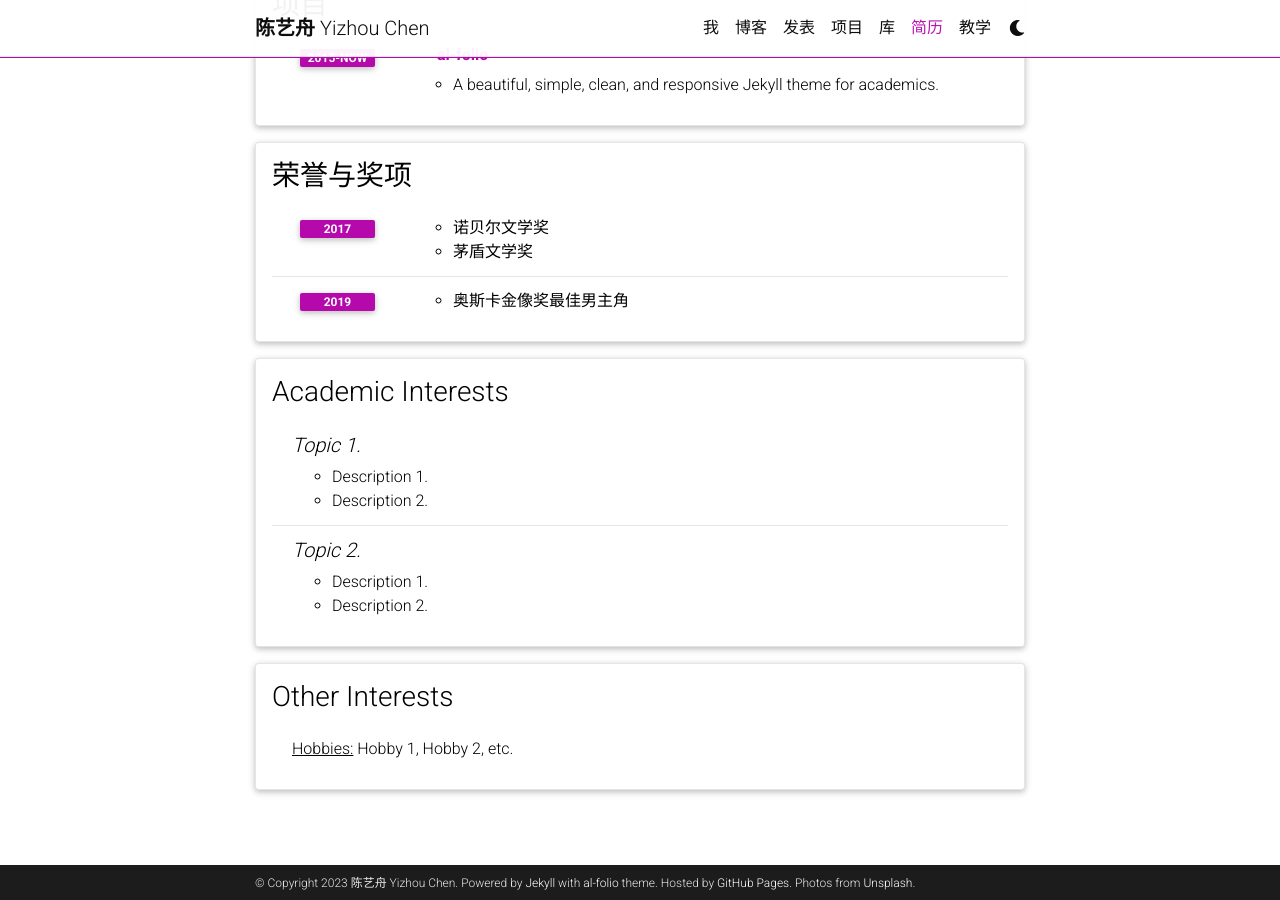
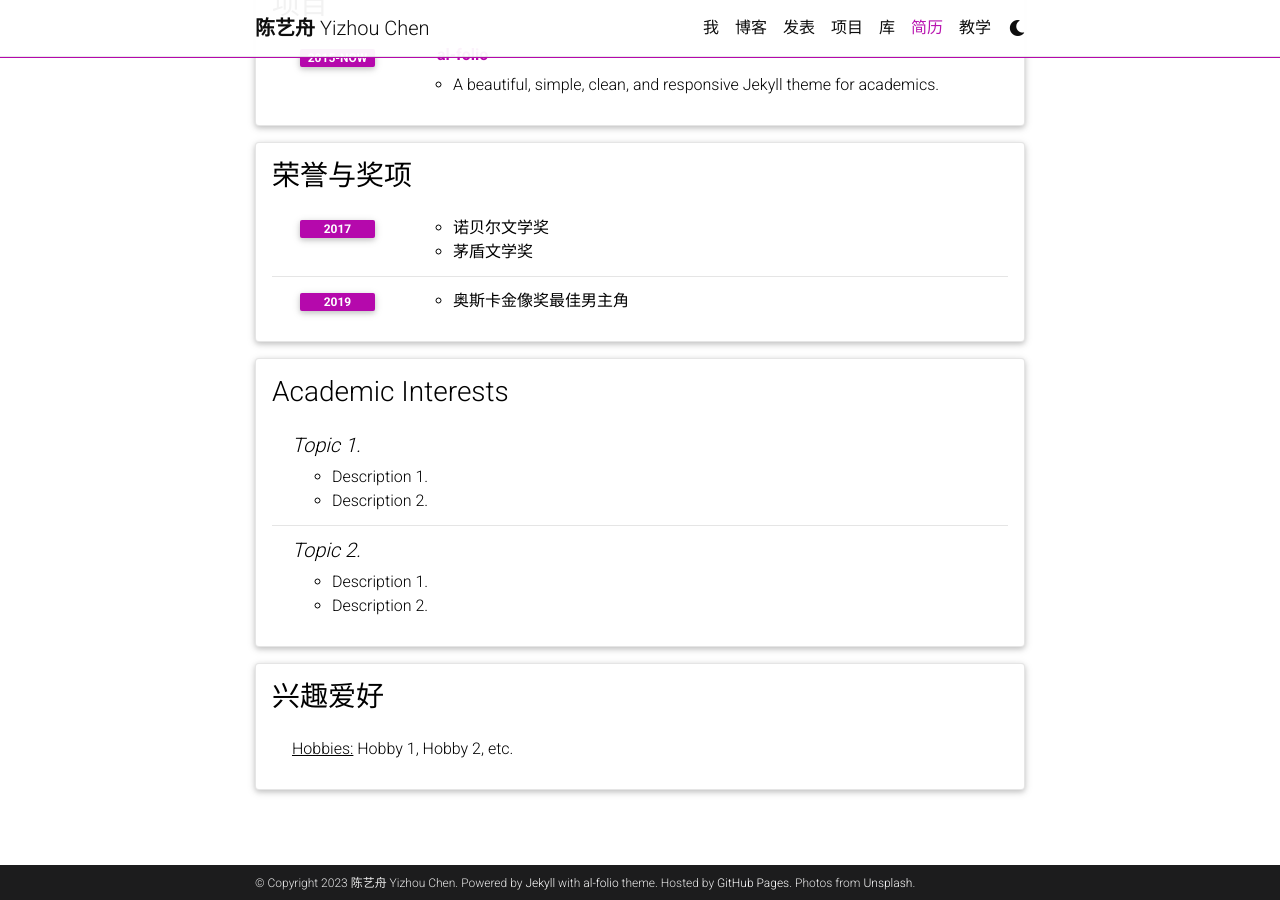
Before and after one commit to famax7/famax7.github.io, a Jekyll site: the page built from _pages/cv.md, in a window 1280 px wide and 900 px high, scrolled down 1243 px. Built offline with Jekyll 4.4.1, drawn with Linux system fonts in a browser that asks for light colours; comment, search, counter and statistics services are not loaded; a style sheet for code colours, icons or effects is not loaded.

Commit message:
Update cv.yml

```diff
--- a/_data/cv.yml
+++ b/_data/cv.yml
@@ -80,7 +80,7 @@
         - Description 1.
         - Description 2.
 
-- title: Other Interests
+- title: 兴趣爱好
   type: list
   contents:
     - <u>Hobbies:</u> Hobby 1, Hobby 2, etc.
```
